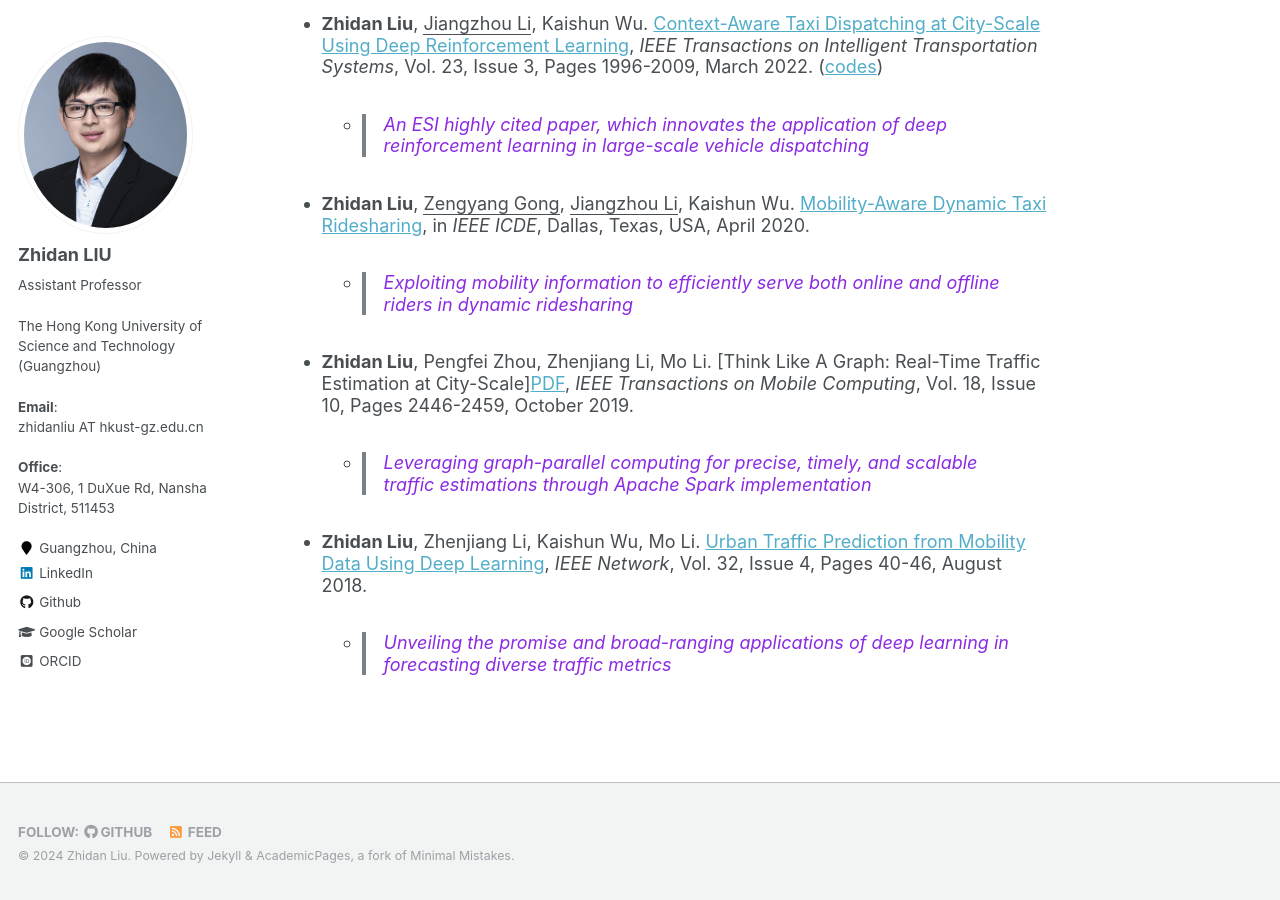
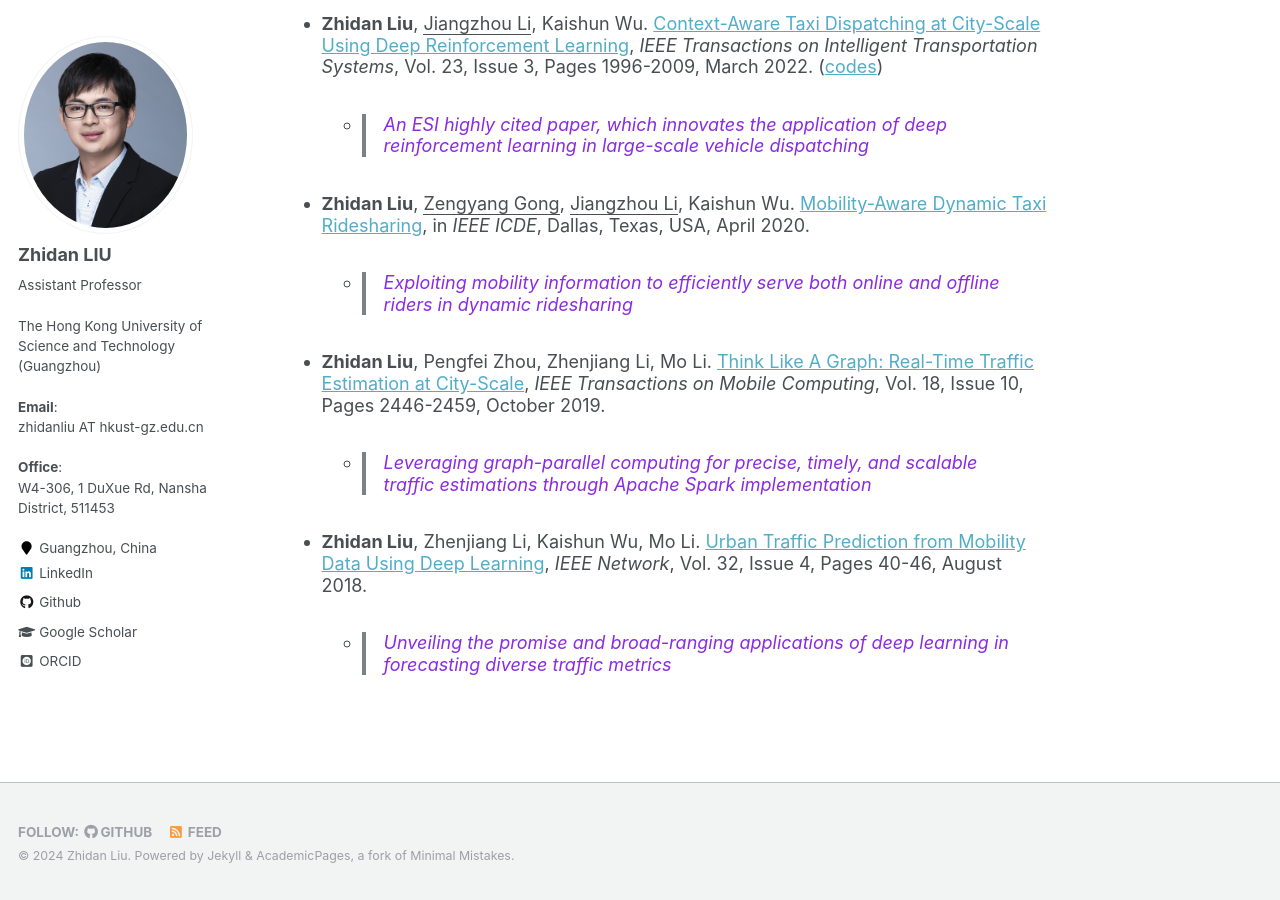
Before and after one commit to liuzhidan/liuzhidan.github.io, a Jekyll site: the page built from _pages/about.md, in a window 1280 px wide and 900 px high, scrolled down 2097 px. Built offline with Jekyll 4.4.1, drawn with Linux system fonts in a browser that asks for light colours; some web fonts are replaced.

Commit message:
style and layout

```diff
--- a/_pages/about.md
+++ b/_pages/about.md
@@ -71,7 +71,7 @@ Please read this <a href="/files/recruitment.pdf">file</a> for more details (in
 * <b>Zhidan Liu</b>, <u>Zengyang Gong</u>, <u>Jiangzhou Li</u>, Kaishun Wu. [Mobility-Aware Dynamic Taxi Ridesharing](/files/2020-ICDE-mTShare.pdf), in _IEEE ICDE_, Dallas, Texas, USA, April 2020.
   - ><p style="color:#8A2BE2">Exploiting mobility information to efficiently serve both online and offline riders in dynamic ridesharing</p>
 
-* <b>Zhidan Liu</b>, Pengfei Zhou, Zhenjiang Li, Mo Li. [Think Like A Graph: Real-Time Traffic Estimation at City-Scale][PDF](/files/2019-TMC-GPTE.pdf), _IEEE Transactions on Mobile Computing_, Vol. 18, Issue 10, Pages 2446-2459, October 2019.
+* <b>Zhidan Liu</b>, Pengfei Zhou, Zhenjiang Li, Mo Li. [Think Like A Graph: Real-Time Traffic Estimation at City-Scale](/files/2019-TMC-GPTE.pdf), _IEEE Transactions on Mobile Computing_, Vol. 18, Issue 10, Pages 2446-2459, October 2019.
   - ><p style="color:#8A2BE2">Leveraging graph-parallel computing for precise, timely, and scalable traffic estimations through Apache Spark implementation</p>
 
 * <b>Zhidan Liu</b>, Zhenjiang Li, Kaishun Wu, Mo Li. [Urban Traffic Prediction from Mobility Data Using Deep Learning](/files/2018-IEEENet-Deeptraffic.pdf), _IEEE Network_, Vol. 32, Issue 4, Pages 40-46, August 2018.
```
